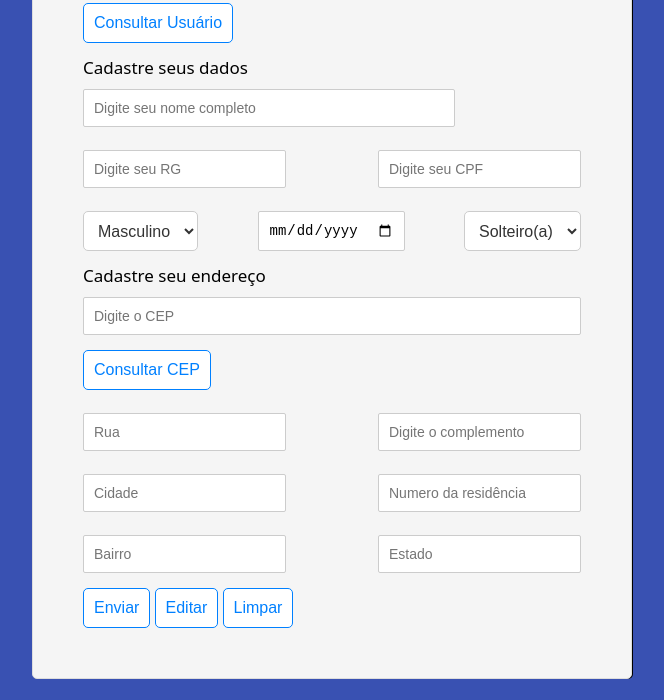
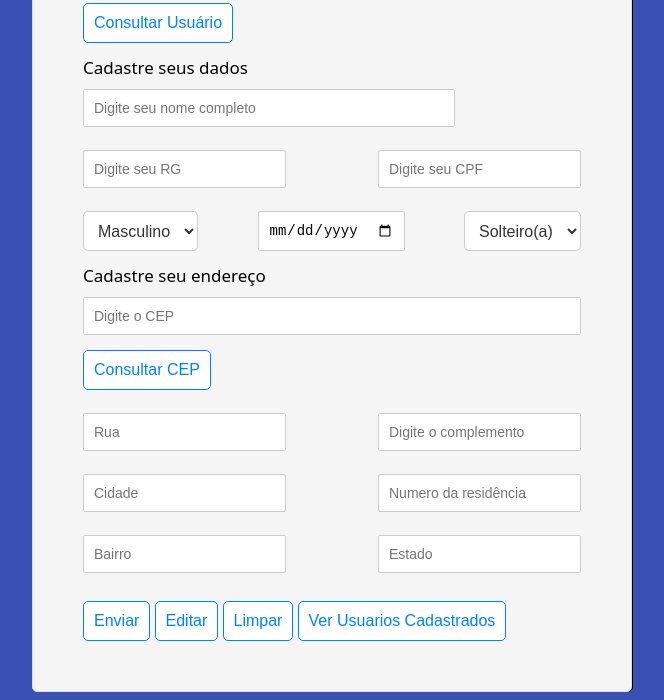
Before and after one commit to thiago-henrique-dev/form-registration-providerit, a plain HTML site: page index.html in a window 1280 px wide. Shown: the part 121-821 px from the top of the page, without its empty margins (308-972 px from the left). Drawn offline with Linux system fonts and the light colour scheme.

Commit message:
refactoring coding

```diff
--- a/index.html
+++ b/index.html
@@ -14,55 +14,57 @@
     </head>
     <body>
       <div class="container">
-
-
         <h1 class="title">Ficha Cadastral</h1>
-
         <form class="form">
-          <button class="button button--secondary" id="openModalBtn">Consultar Usuário</button>
-
-          <!-- Modal -->
+          <button id="openModalBtn"
+              class="button button--secondary">Consultar Usuário</button>
           <div id="myModal" class="modal">
-            <!-- Conteúdo do modal -->
             <div class="modal-content">
               <span class="close">&times;</span>
               <h1 class="title">Consultar dados do Usuario</h1>
-
-              <input class="form__input" type="text" id="id_usuario" placeholder="Digite o ID do usuário">
+              <input  type="text" id="id_usuario"
+                    class="form__input" placeholder="Digite o ID do usuário">
               <button class="button button--secondary" id="consultUserBtn">Consultar</button>
             </div>
           </div>
-
           <div class="form__group">
-            <label for="nome" class="form__label">Cadastre seus dados</label>
-            <input type="text" id="nome" name="nome" class="form__input" placeholder="Digite seu nome completo">
+            <label for="nome"
+                  class="form__label">Cadastre seus dados</label>
+            <input type="text" id="nome" name="nome"
+                  class="form__input" placeholder="Digite seu nome completo">
           </div>
-
           <div class="form__group">
             <label for="rg" class="form__label"></label>
-            <input type="text" id="rg" name="rg" class="form__input" placeholder="Digite seu RG" oninput="formatRG(this)">
+            <input type="text" id="rg" name="rg"
+                  class="form__input" placeholder="Digite seu RG"
+                  oninput="formatRG(this)">
           </div>
-
           <div class="form__group">
-          <label for="cpf" class="form__label"></label>
-          <input type="text" id="cpf" name="cpf" class="form__input" placeholder="Digite seu CPF" oninput="formatCPF(this)">
+          <label for="cpf"
+                class="form__label"></label>
+          <input type="text" id="cpf" name="cpf"
+                class="form__input" placeholder="Digite seu CPF"
+                oninput="formatCPF(this)">
         </div>
         <div class="form__group">
-          <label for="sexo" class="form__label"></label>
-          <select id="sexo" name="sexo" class="form__input">
+          <label for="sexo"
+                class="form__label"></label>
+          <select id="sexo" name="sexo"
+                class="form__input">
             <option value="masculino">Masculino</option>
             <option value="feminino">Feminino</option>
           </select>
         </div>
-
         <div class="form__group">
           <label for="data-nascimento" class="form__label"></label>
-          <input type="date" id="data-nascimento" name="data-nascimento" class="form__input">
+          <input type="date" id="data-nascimento"
+                class="form__input" name="data-nascimento">
         </div>
-
         <div class="form__group">
-          <label for="estado-civil" class="form__label"></label>
-          <select id="estado-civil" name="estado-civil" class="form__input">
+          <label for="estado-civil"
+                class="form__label"></label>
+          <select id="estado-civil" name="estado-civil"
+                 class="form__input">
             <option value="solteiro">Solteiro(a)</option>
             <option value="casado">Casado(a)</option>
             <option value="viuvo">Viúvo(a)</option>
@@ -70,43 +72,45 @@
         </div>
           <div class="form__group">
             <label class="form__label">Cadastre seu endereço</label>
-
-            <input type="text" id="cep" name="cep" class="form__input" placeholder="Digite o CEP">
-            <button onclick="consultAdress()" class="button button--secondary">Consultar CEP</button>
-
-          </div>
-
-          <div class="form__group">
-            <input type="text" id="endereco" name="endereco" class="form__input" placeholder="Rua">
+            <input type="text" id="cep" name="cep"
+                  class="form__input" placeholder="Digite o CEP">
+            <button onclick="consultAdress()"
+                  class="button button--secondary">Consultar CEP</button>
           </div>
           <div class="form__group">
-            <input type="text" id="complemento" name="complemento" class="form__input" placeholder="Digite o complemento">
+            <input type="text" id="endereco" name="endereco"
+                  class="form__input" placeholder="Rua">
           </div>
-
           <div class="form__group">
-            <input type="text" id="cidade" name="cidade" class="form__input" placeholder="Cidade">
+            <input type="text" id="complemento" name="complemento"
+                  class="form__input" placeholder="Digite o complemento">
           </div>
-
           <div class="form__group">
-            <input type="text" id="numero" name="numero" class="form__input" placeholder="Numero da residência">
+            <input type="text" id="cidade" name="cidade"
+                  class="form__input" placeholder="Cidade">
           </div>
-
           <div class="form__group">
-            <input type="text" id="bairro" name="bairro" class="form__input" placeholder="Bairro">
+            <input type="text" id="numero" name="numero"
+                  class="form__input" placeholder="Numero da residência">
           </div>
-
           <div class="form__group">
-            <input type="text" id="estado" name="estado" class="form__input" placeholder="Estado">
+            <input type="text" id="bairro" name="bairro"
+                  class="form__input" placeholder="Bairro">
           </div>
-
-
-          <div>
-            <button id="btn-salvar"   onclick="saveDate()" type="submit" class="button button--primary">Enviar</button>
-            <button type="button" onclick="" class="button button--secondary">Editar</button>
-
-            <button type="button" onclick="clearData()" class="button button--secondary">Limpar</button>
+          <div class="form__group">
+            <input type="text" id="estado" name="estado"
+                  class="form__input" placeholder="Estado">
           </div>
-
+          <div class="form__group">
+            <button id="btn-salvar"   onclick="saveDate()" type="submit"
+                  class="button button--primary">Enviar</button>
+            <button type="button" onclick=""
+                  class="button button--secondary">Editar</button>
+            <button type="button" onclick="clearData()"
+                  class="button button--secondary">Limpar</button>
+            <button type="button" onclick="clearData()"
+                  class="button button--secondary">Ver Usuarios Cadastrados</button>
+          </div>
         </form>
       </div>
     <script src="script.js"></script>
```
Also changed, not shown: script.js (+2 -13 lines).
